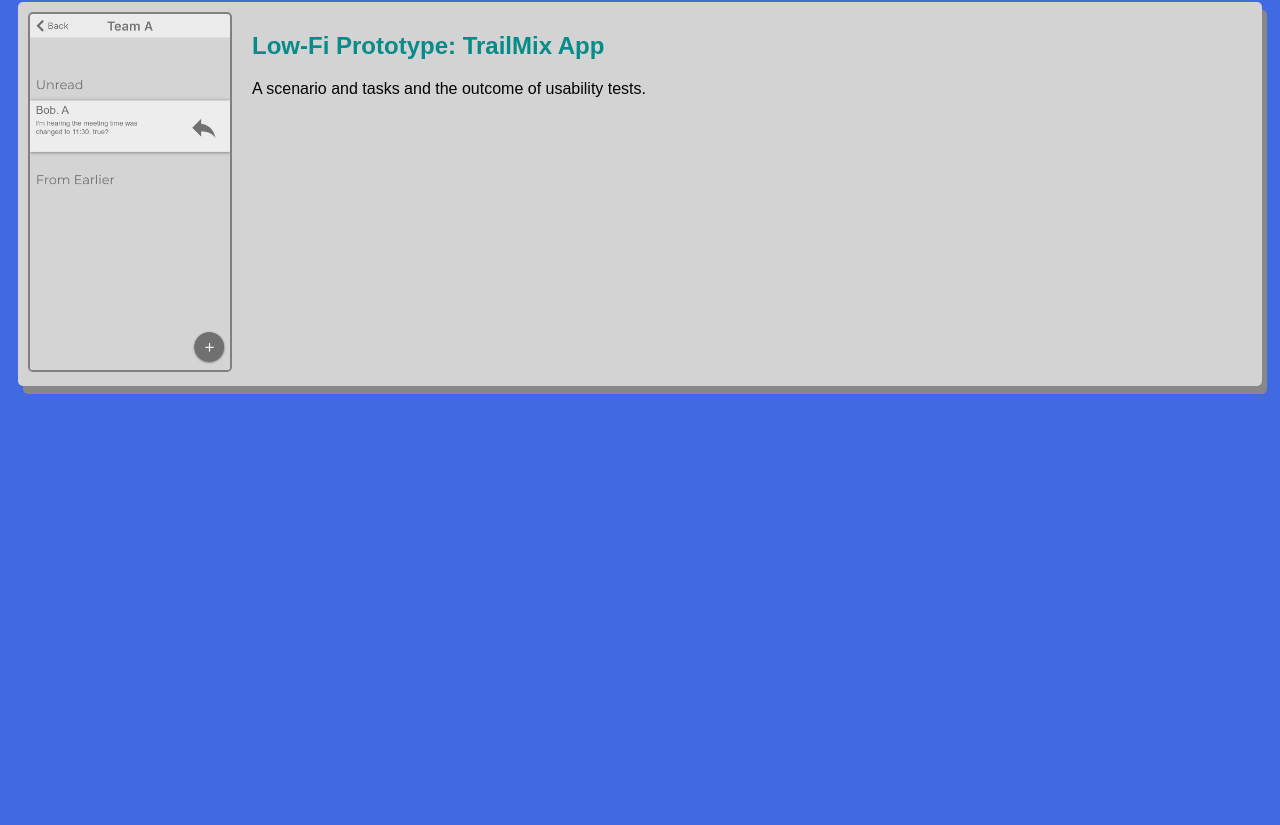
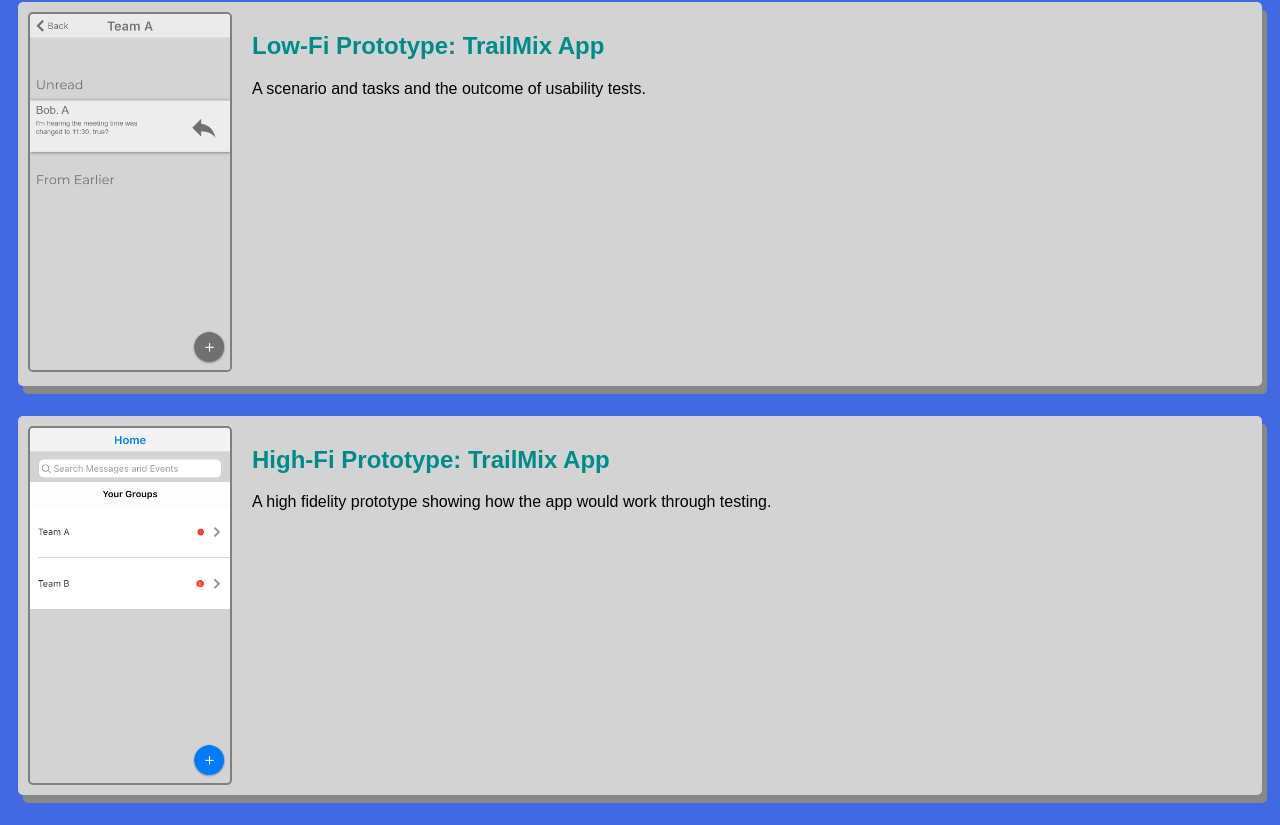
Before and after one commit to kyledburgess/kyledburgess.github.io, a plain HTML site: page index.html in a window 1280 px wide. Shown: the part 1738-2563 px from the top of the page. Before the commit the page ends 2154 px from the top, so only its background shows below. Drawn offline with Linux system fonts and the light colour scheme.

Commit message:
Add files via upload

```diff
--- a/index.html
+++ b/index.html
@@ -63,5 +63,15 @@
                                 </p>
                             </section>
                         </section>
+
+                        <section class="assignment">
+                            <a href="Files/high-fi-prototype/index.html"></a><img src="Images/high-fi-prototype.png"></a>
+                            <section class="ass-details">
+                                <a href="Files/high-fi-prototype/index.html"><h2>High-Fi Prototype: TrailMix App</h2></a>
+                                <p>
+                                    A high fidelity prototype showing how the app would work through testing.
+                                </p>
+                            </section>
+                        </section>
                 </body>
 </html>
```
